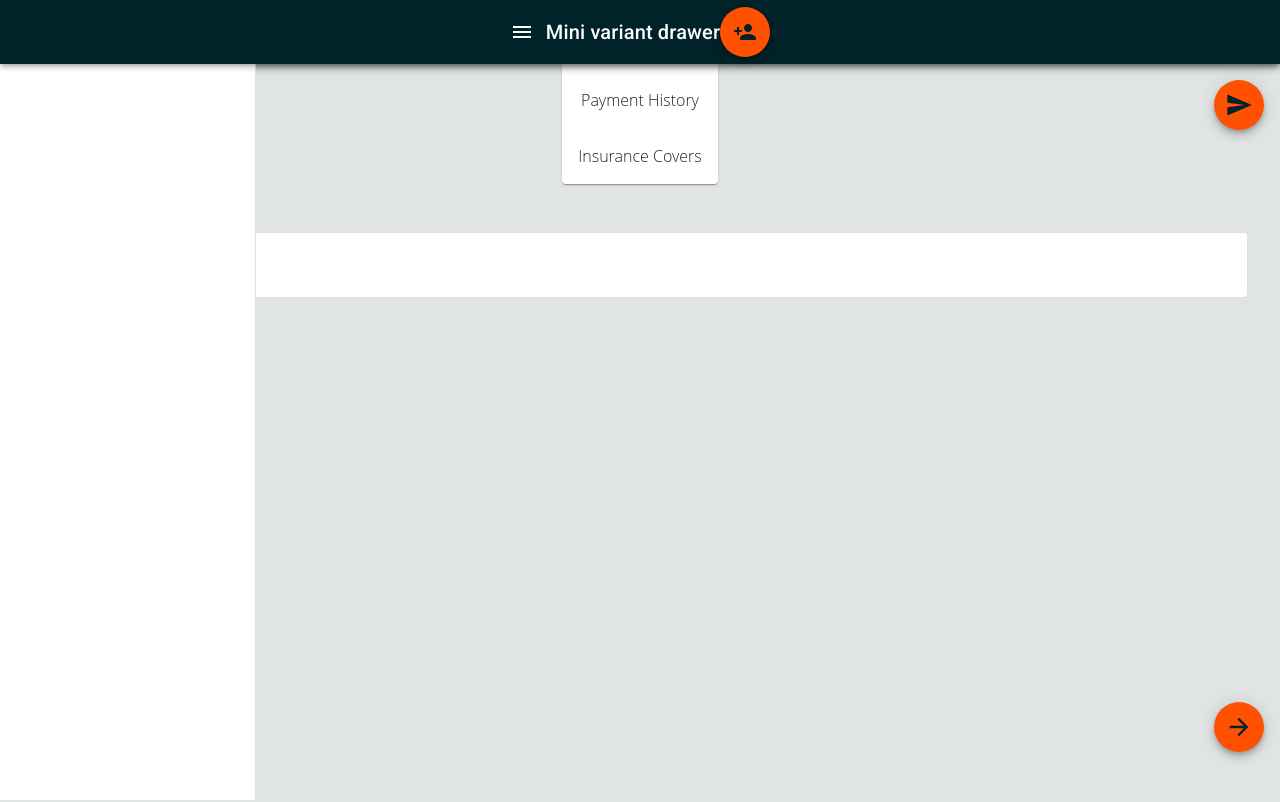
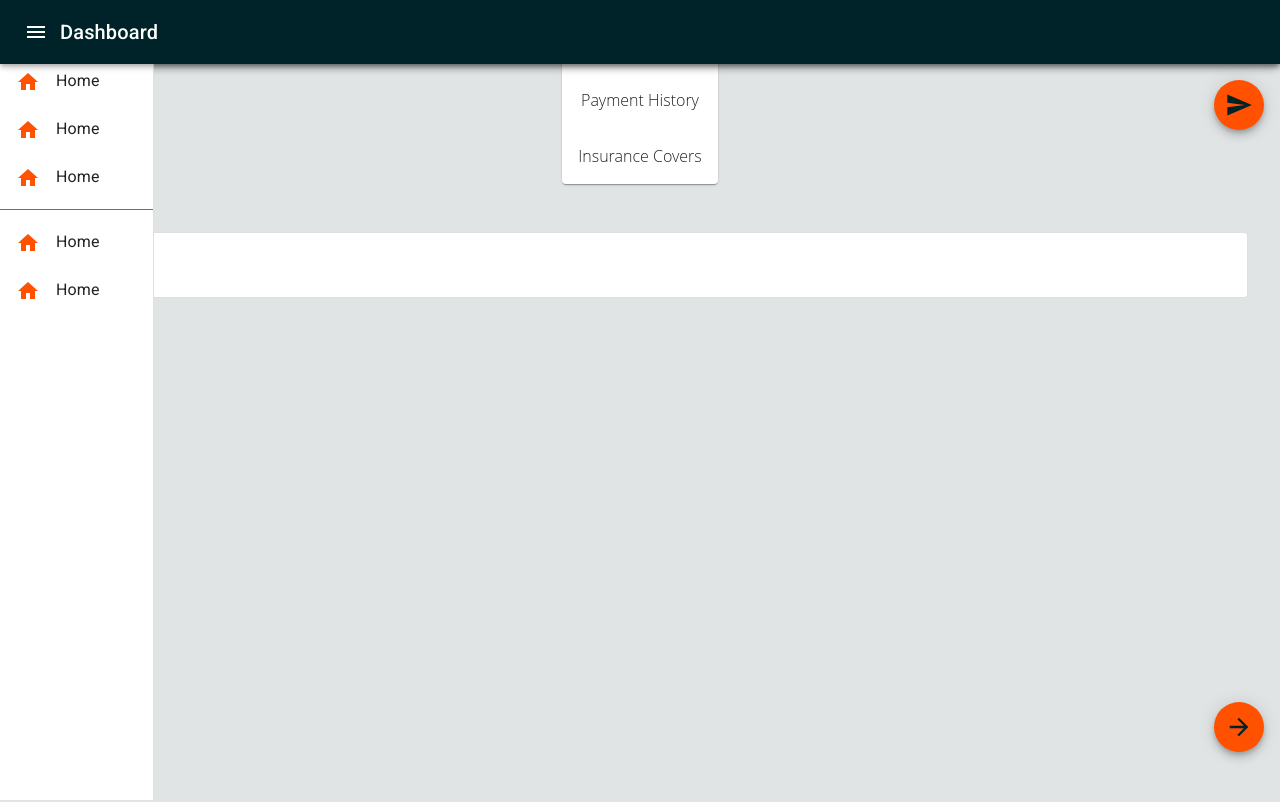
Before and after one commit to FAenX/insurance_demo_app, a React (Create React App) app: page /dashboard in a window 1280 px wide. Shown: the top 802 px of the page. Built offline with nearby package versions, Linux system fonts and the light colour scheme; no server answers.

Commit message:
dash home button

```diff
--- a/src/App.scss
+++ b/src/App.scss
@@ -778,12 +778,7 @@ body {
       width: 100vw;
       z-index: 1301;
       height: 4em;
-      .toolbar {
-        @include flex-row();
-        width: 100%;
-        justify-content: 'flex-end';
-        padding: 1em;
-      }
+
     }
     .appBarShift {
       margin-left: 40vw;
@@ -799,11 +794,43 @@ body {
 
     }
     .drawerOpen {
+      @include flex-col();
+      align-items: baseline;
+      justify-content: flex-start;
       width: 40vw;
+      .MuiListItem-gutters{
+
+        .home-button{
+          margin-right: 1em;
+          .MuiSvgIcon-colorPrimary{
+            color: $color_2
+          }
+        }
+      }
+      .toolbar {
+        @include flex-row();
+        width: 100%;
+        justify-content: flex-end;
+        height: 4em;
+
+      }
     }
     .drawerClose {
-      overflow-x: 'hidden';
-      width: 20vw;
+      @include flex-col();
+      align-items: baseline;
+      justify-content: flex-start;
+      overflow: hidden;
+      width: 12vw;
+      .MuiListItem-gutters{
+
+        .home-button{
+          margin-right: 1em;
+          .MuiSvgIcon-colorPrimary{
+            color: $color_2
+          }
+        }
+      }
+
     }
 
     .MuiDrawer-paper{
--- a/src/auth/dashboard/DashMenu.js
+++ b/src/auth/dashboard/DashMenu.js
@@ -8,7 +8,6 @@ import Divider from '@material-ui/core/Divider';
 import IconButton from '@material-ui/core/IconButton';
 import MenuIcon from '@material-ui/icons/Menu';
 import ChevronLeftIcon from '@material-ui/icons/ChevronLeft';
-import ChevronRightIcon from '@material-ui/icons/ChevronRight';
 import ListItem from '@material-ui/core/ListItem';
 import ListItemIcon from '@material-ui/core/ListItemIcon';
 import ListItemText from '@material-ui/core/ListItemText';
@@ -77,9 +76,9 @@ class DashMenu extends React.Component {
                         <MenuIcon />
                     </IconButton>
                     <Typography variant="h6" noWrap>
-                        Mini variant drawer
+                        Dashboard
                     </Typography>
-                    <HomeButton />
+
                     </Toolbar>
                 </AppBar>
                 <Drawer
@@ -96,11 +95,38 @@ class DashMenu extends React.Component {
                     }),
                   }}
                 >
-                    <div className="">
-                    <IconButton onClick={this.handleDrawerClose}>
-                    <ChevronRightIcon /> : <ChevronLeftIcon />
-                    </IconButton>
+                    <div className="toolbar">
+                        <IconButton onClick={this.handleDrawerClose}>
+                            <ChevronLeftIcon />
+                        </IconButton>
                     </div>
+                    <hr className="divider"></hr>
+                    <List>
+                    <ListItem button>
+                        <HomeButton />
+                        <ListItemText primary="Home" />
+                    </ListItem>
+                    <ListItem button>
+                        <HomeButton />
+                        <ListItemText primary="Home" />
+                    </ListItem>
+                    <ListItem button>
+                        <HomeButton />
+                        <ListItemText primary="Home" />
+                    </ListItem>
+                    </List>
+                    <hr className="divider"></hr>
+                    <List>
+                    <ListItem button>
+                        <HomeButton />
+                        <ListItemText primary="Home" />
+                    </ListItem>
+                    <ListItem button>
+                        <HomeButton />
+                        <ListItemText primary="Home" />
+                    </ListItem>
+
+                    </List>
 
                 </Drawer>
             </div>
--- a/src/utils/HomeButton.js
+++ b/src/utils/HomeButton.js
@@ -1,7 +1,6 @@
 import React from "react"
 import {withRouter } from "react-router-dom";
-import PersonAddIcon from '@material-ui/icons/PersonAdd';
-import Fab from '@material-ui/core/Fab';
+import HomeIcon from '@material-ui/icons/Home';
 
 
 class HomeButton extends React.Component{
@@ -13,10 +12,10 @@ class HomeButton extends React.Component{
 
     render(){
         return(
-            <div className="">
-             <Fab color="primary" aria-label="add">
-             <PersonAddIcon color="primary" onClick={this.handleClickedBnt}/>
-                </Fab>
+            <div className="home-button">
+
+             <HomeIcon color="primary" onClick={this.handleClickedBnt}/>
+
 
 
 
```
